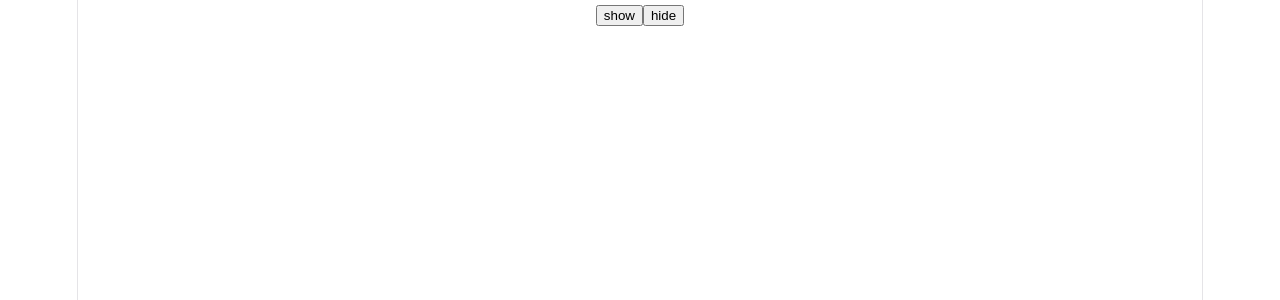
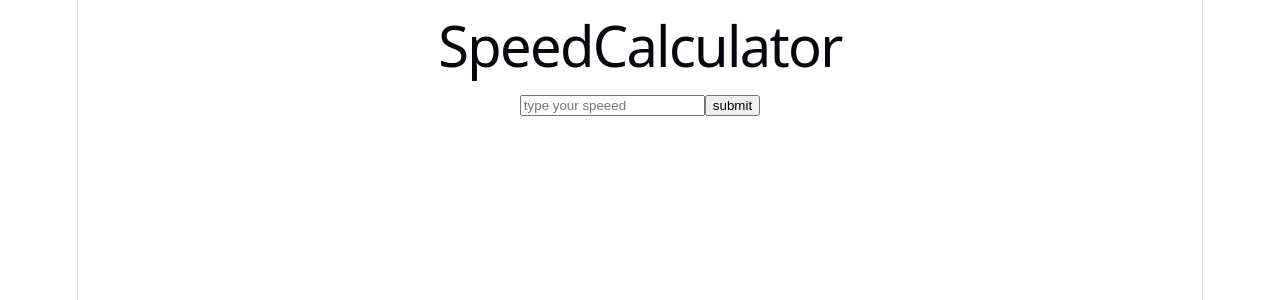
Before and after one commit to gayathrislatrainer23-bot/5-7-may-2026, a React (Vite) app in the folder react/learn-react/: page / in a window 1280 px wide. Shown: the top 300 px of the page. Built offline with nearby package versions, Linux system fonts and the light colour scheme.

Commit message:
onChange

```diff
--- a/react/learn-react/src/App.jsx
+++ b/react/learn-react/src/App.jsx
@@ -5,7 +5,9 @@ import Child from './components/Child'
 import LoginPage from './components/LoginPage.jsx'
 import Message from './components/Message.jsx'
 import Register from './components/Register'
+import SearchBar from './components/SearchBar.jsx'
 import Show from './components/Show.jsx'
+import SpeedCalculator from './components/SpeedCalculator.jsx'
 import StudentsList from './components/StudentsList.jsx'
 import VegetablesList from './components/VegetablesList.jsx'
 import WeatherInfo from './components/WeatherInfo'
@@ -39,7 +41,9 @@ let user = 'admin'
 {/* <StudentsList/> */}
 {/* <VegetablesList/> */}
 {/* <Message/> */}
-<Show/>
+{/* <Show/> */}
+{/* <SearchBar/> */}
+<SpeedCalculator/>
 </div>
 
   )
--- /dev/null
+++ b/react/learn-react/src/components/SearchBar.jsx
@@ -0,0 +1,19 @@
+import React, { useState } from 'react'
+
+function SearchBar() {
+    const[query,setQuery]= useState('')
+    const handleChange = (e)=>{
+
+        console.log(e.target.value)
+        setQuery(e.target.value)
+    }
+
+  return (
+    <div>
+ <p>{query}</p>
+ <input type="text" value={query}  onChange={handleChange} />
+    </div>
+  )
+}
+
+export default SearchBar
--- /dev/null
+++ b/react/learn-react/src/components/SpeedCalculator.jsx
@@ -0,0 +1,30 @@
+import React, { useState } from 'react'
+
+function SpeedCalculator() {
+    const [speed, setSpeed] = useState('')
+    const [msg, setMsg] = useState('')
+    //   console.log(speed)
+    const handleSubmit = () => {
+        if (speed > 80) {
+            setMsg('Over Speeding')
+        }else if(speed > 40 && speed <80){
+               setMsg('Normal Speed')
+        }else{
+            setMsg('low Speed')
+        }
+
+    }
+    return (
+        <div>
+            <h1>SpeedCalculator</h1>
+            <p>{speed}</p>
+
+            <input type="text" placeholder='type your speeed' value={speed} onChange={(e) => setSpeed(e.target.value)} />
+            <button onClick={handleSubmit}>submit</button>
+            <p>{msg}</p>
+
+        </div>
+    )
+}
+
+export default SpeedCalculator
```
Also changed, not shown: 2 other files (tests, documents, lock files or other folders).
